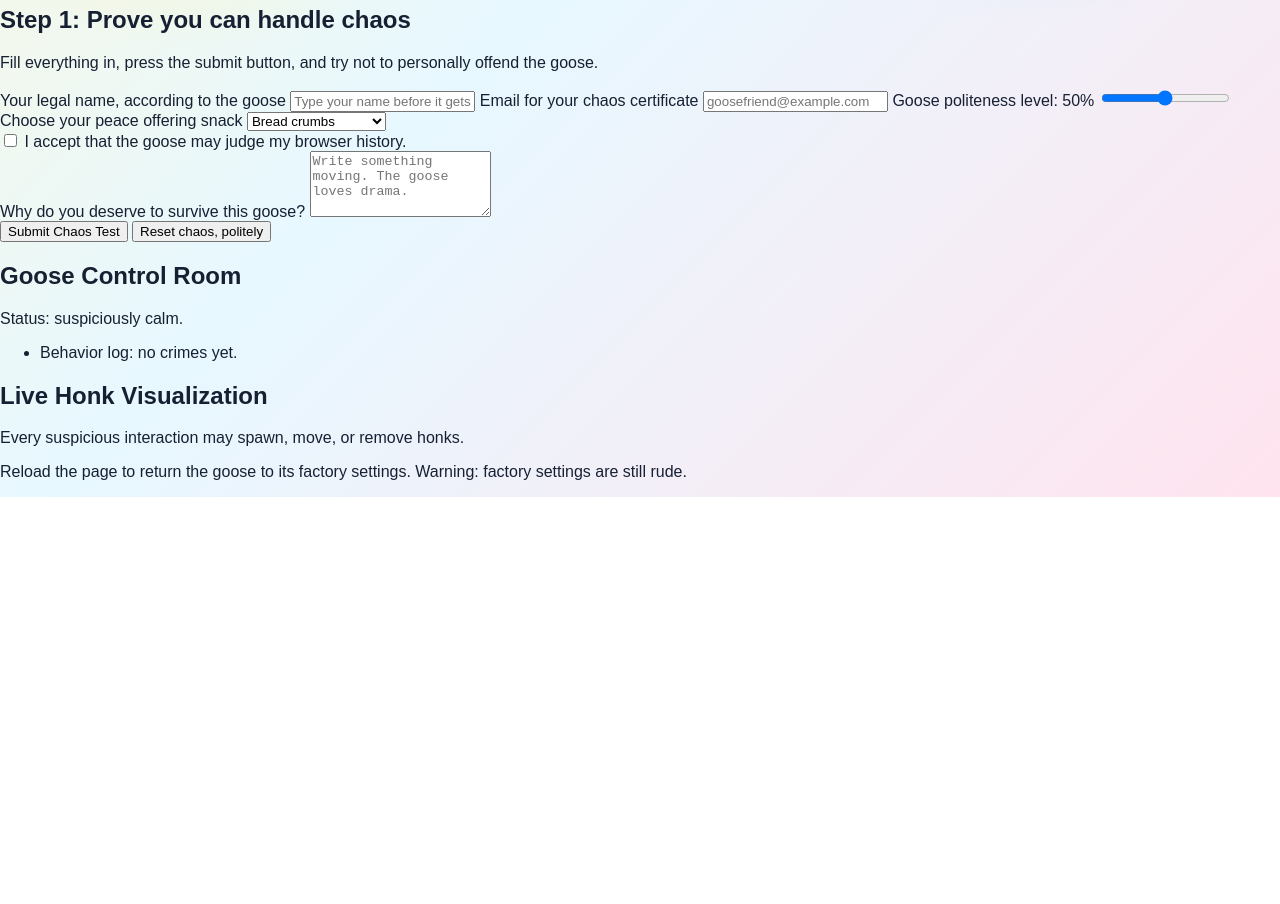
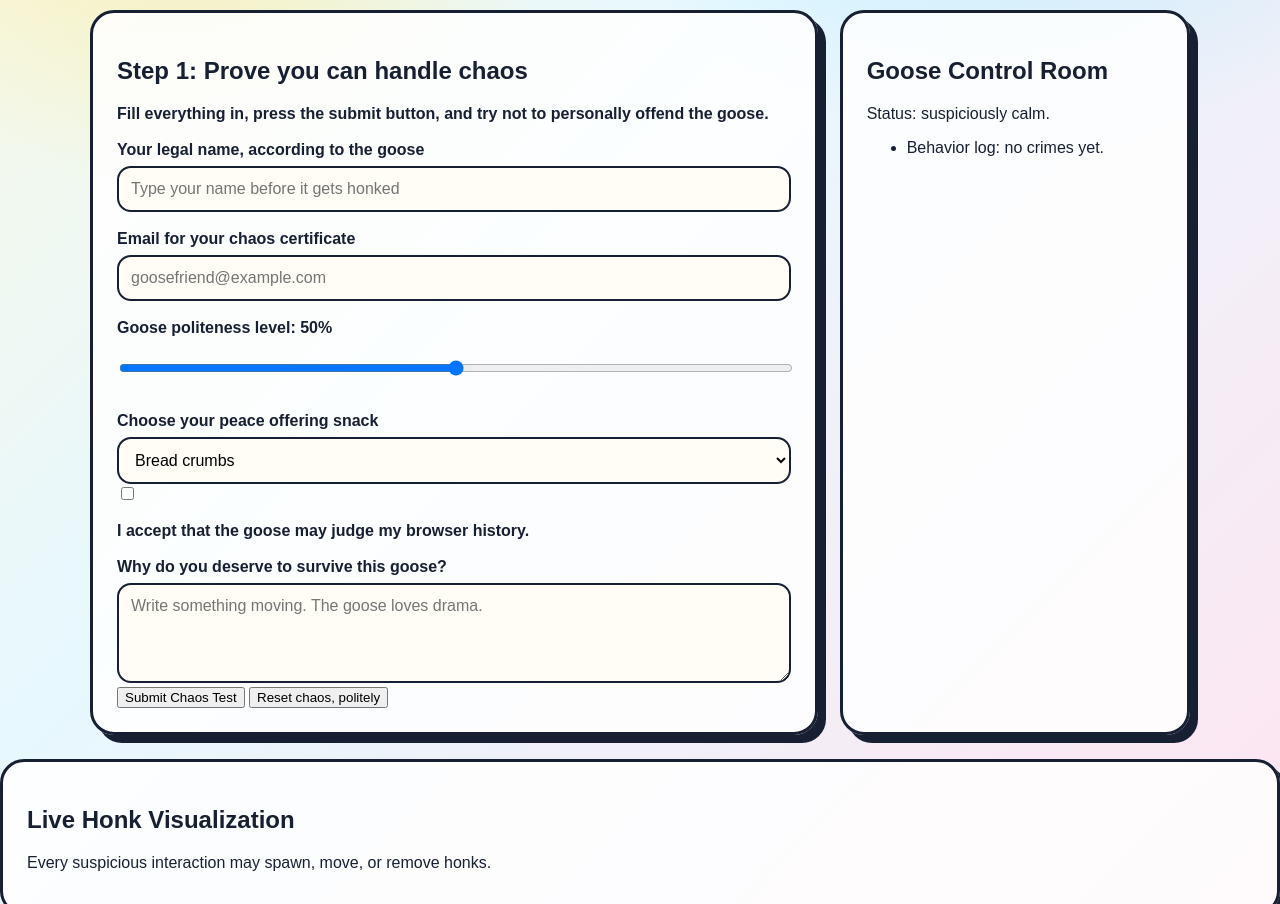
Before and after one commit to yasminElgerf/a3-misbehaving-interface, a plain HTML site: page index.html in a window 1280 px wide. Shown: the part 484-1388 px from the top of the page. Before the commit the page ends 981 px from the top, so only its background shows below. Drawn offline with Linux system fonts and the light colour scheme.

Commit message:
styled form card, staus panel, honk zone, form labels and input elements

```diff
--- a/index.css
+++ b/index.css
@@ -68,3 +68,64 @@ h1 {
     background: #ffffff;
     font-weight: 800;
 }
+
+/* Application shell: puts the form and status panel side by side. */
+.applicationShell {
+    width: min(1100px, 92vw);
+    margin: 24px auto;
+    display: grid;
+    grid-template-columns: minmax(0, 1.35fr) minmax(280px, 0.65fr);
+    gap: 22px;
+}
+
+/* !Borders for the formCard, the status panel and honk zone just to keep the actual interface readable while still letting it misbehaving */
+
+.formCard {
+    padding: 24px;
+    border: 3px solid #172033;
+    border-radius: 24px;
+    background: rgba(255, 255, 255, 0.86);
+    box-shadow: 8px 8px 0 #172033;
+}
+
+.statusPanel {
+    padding: 24px;
+    border: 3px solid #172033;
+    border-radius: 24px;
+    background: rgba(255, 255, 255, 0.86);
+    box-shadow: 8px 8px 0 #172033;
+}
+
+.honkZone {
+    padding: 24px;
+    border: 3px solid #172033;
+    border-radius: 24px;
+    background: rgba(255, 255, 255, 0.86);
+    box-shadow: 8px 8px 0 #172033;
+}
+
+/* Instructions: The paragraph under step 1. it gives a clear user goal so frustration feels intentional, not accidental. */
+.instructions {
+    font-weight: 700;
+}
+
+/* Form labels: (Name, Email, etc) */
+label {
+    display: block;
+    margin: 18px 0 7px;
+    font-weight: 800;
+}
+
+/* UI element styling: applies consistent design to all inputs, select menus, and text areas. */
+input[type="text"],
+input[type="email"],
+input[type="range"],
+select,
+textarea{
+    width: 100%;
+    border: 2px solid #172033;
+    border-radius: 14px;
+    padding: 12px;
+    font: inherit;
+    background: #fffdf6;
+}
```
